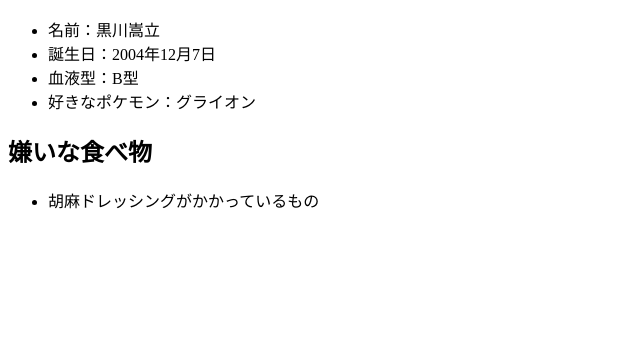
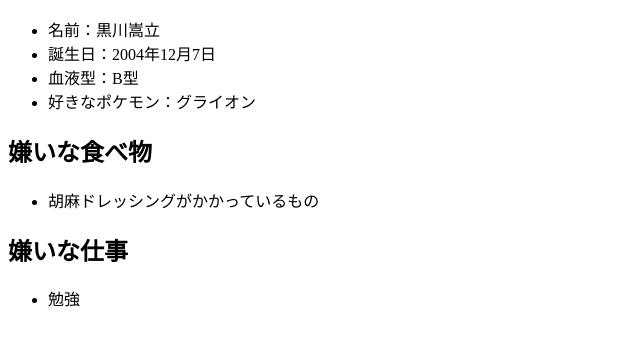
Before and after one commit to kurokawatakeru/dsc, a plain HTML site: page index.html in a window 1280 px wide. Shown: the part 127-472 px from the top of the page, without its empty margins (0-640 px from the left). Drawn offline with Linux system fonts and the light colour scheme.

Commit message:
嫌いな仕事を記入

```diff
--- a/index.html
+++ b/index.html
@@ -19,6 +19,13 @@
     <ul>
         <li>胡麻ドレッシングがかかっているもの</li>
     </ul>
-
+    <h2>
+        嫌いな仕事
+    </h2>
+    <ul>
+        <li>
+            勉強
+        </li>
+    </ul>
 </body>
 </html>
```
